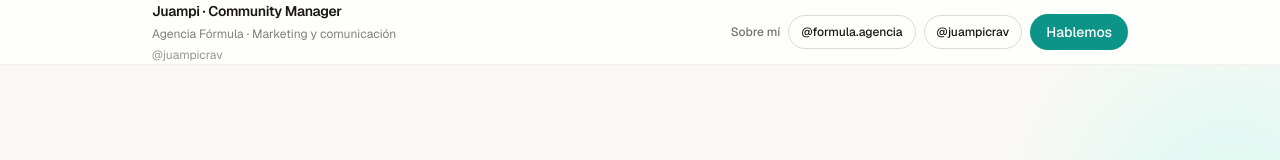
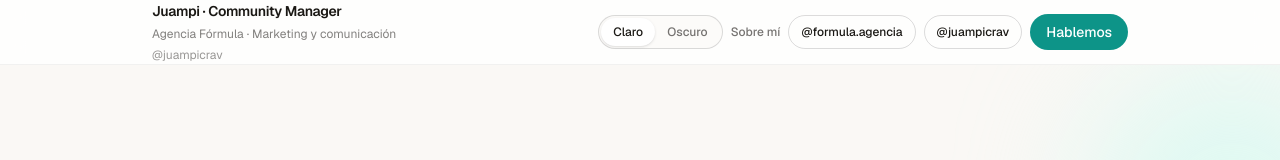
Before and after one commit to Madsjeez-Landings-Page/landingpagejuampi, a Next.js app: page / in a window 1280 px wide. Shown: the top 160 px of the page. Built offline with nearby package versions, Linux system fonts and the light colour scheme.

Commit message:
Tema: selector claro/oscuro con persistencia y Tailwind dark por clase.
Co-authored-by: Cursor <cursoragent@cursor.com>

```diff
--- a/app/globals.css
+++ b/app/globals.css
@@ -1,11 +1,23 @@
 @import "tailwindcss";
 
+@custom-variant dark (&:where(.dark, .dark *));
+
 :root {
+  color-scheme: light;
   --background: #faf8f5;
   --foreground: #1a1814;
   --accent: #0d9488;
   --accent-muted: #ccfbf1;
   --surface: #ffffff;
+}
+
+html.dark {
+  color-scheme: dark;
+  --background: #0f0e0c;
+  --foreground: #f4f1eb;
+  --accent: #2dd4bf;
+  --accent-muted: #134e4a;
+  --surface: #1a1916;
 }
 
 @theme inline {
@@ -18,16 +30,6 @@
   --font-mono: var(--font-geist-mono);
 }
 
-@media (prefers-color-scheme: dark) {
-  :root {
-    --background: #0f0e0c;
-    --foreground: #f4f1eb;
-    --accent: #2dd4bf;
-    --accent-muted: #134e4a;
-    --surface: #1a1916;
-  }
-}
-
 body {
   background: var(--background);
   color: var(--foreground);
--- a/app/layout.tsx
+++ b/app/layout.tsx
@@ -1,6 +1,20 @@
 import type { Metadata } from "next";
 import { Geist, Geist_Mono } from "next/font/google";
+import Script from "next/script";
 import "./globals.css";
+
+const themeInitScript = `
+(function(){
+  try {
+    var k = 'theme';
+    var t = localStorage.getItem(k);
+    var root = document.documentElement;
+    if (t === 'dark') root.classList.add('dark');
+    else if (t === 'light') root.classList.remove('dark');
+    else if (window.matchMedia('(prefers-color-scheme: dark)').matches) root.classList.add('dark');
+  } catch (e) {}
+})();
+`;
 
 const geistSans = Geist({
   variable: "--font-geist-sans",
@@ -26,9 +40,15 @@ export default function RootLayout({
   return (
     <html
       lang="es"
+      suppressHydrationWarning
       className={`${geistSans.variable} ${geistMono.variable} h-full scroll-smooth antialiased`}
     >
-      <body className="min-h-full flex flex-col">{children}</body>
+      <body className="flex min-h-full flex-col">
+        <Script id="theme-init" strategy="beforeInteractive">
+          {themeInitScript}
+        </Script>
+        {children}
+      </body>
     </html>
   );
 }
--- a/app/page.tsx
+++ b/app/page.tsx
@@ -1,3 +1,5 @@
+import { ThemeToggle } from "../components/theme-toggle";
+
 const INSTAGRAM_AGENCIA =
   "https://www.instagram.com/formula.agencia/";
 const INSTAGRAM_JUAMPI = "https://www.instagram.com/juampicrav/";
@@ -52,6 +54,7 @@ export default function Home() {
             </a>
           </div>
           <div className="flex shrink-0 items-center gap-2">
+            <ThemeToggle />
             <a
               href="#sobre"
               className="hidden text-xs font-medium text-foreground/60 transition hover:text-accent sm:inline"
--- /dev/null
+++ b/components/theme-toggle.tsx
@@ -0,0 +1,87 @@
+"use client";
+
+import { useEffect, useState } from "react";
+
+type Theme = "light" | "dark";
+
+const STORAGE_KEY = "theme";
+
+function readStored(): Theme | null {
+  if (typeof window === "undefined") return null;
+  const v = localStorage.getItem(STORAGE_KEY);
+  if (v === "light" || v === "dark") return v;
+  return null;
+}
+
+function resolveTheme(): Theme {
+  const stored = readStored();
+  if (stored) return stored;
+  return window.matchMedia("(prefers-color-scheme: dark)").matches
+    ? "dark"
+    : "light";
+}
+
+function applyTheme(theme: Theme) {
+  const root = document.documentElement;
+  if (theme === "dark") root.classList.add("dark");
+  else root.classList.remove("dark");
+  localStorage.setItem(STORAGE_KEY, theme);
+}
+
+export function ThemeToggle() {
+  const [theme, setTheme] = useState<Theme | null>(null);
+
+  useEffect(() => {
+    const t = resolveTheme();
+    applyTheme(t);
+    setTheme(t);
+  }, []);
+
+  if (theme === null) {
+    return (
+      <div
+        className="h-8 w-[7.25rem] shrink-0 rounded-full bg-foreground/10"
+        aria-hidden
+      />
+    );
+  }
+
+  return (
+    <div
+      className="flex shrink-0 rounded-full border border-foreground/15 bg-background/50 p-0.5"
+      role="group"
+      aria-label="Tema de la web"
+    >
+      <button
+        type="button"
+        onClick={() => {
+          applyTheme("light");
+          setTheme("light");
+        }}
+        aria-pressed={theme === "light"}
+        className={`rounded-full px-2.5 py-1.5 text-xs font-medium transition sm:px-3 ${
+          theme === "light"
+            ? "bg-surface text-foreground shadow-sm"
+            : "text-foreground/60 hover:text-foreground"
+        }`}
+      >
+        Claro
+      </button>
+      <button
+        type="button"
+        onClick={() => {
+          applyTheme("dark");
+          setTheme("dark");
+        }}
+        aria-pressed={theme === "dark"}
+        className={`rounded-full px-2.5 py-1.5 text-xs font-medium transition sm:px-3 ${
+          theme === "dark"
+            ? "bg-surface text-foreground shadow-sm"
+            : "text-foreground/60 hover:text-foreground"
+        }`}
+      >
+        Oscuro
+      </button>
+    </div>
+  );
+}
```
